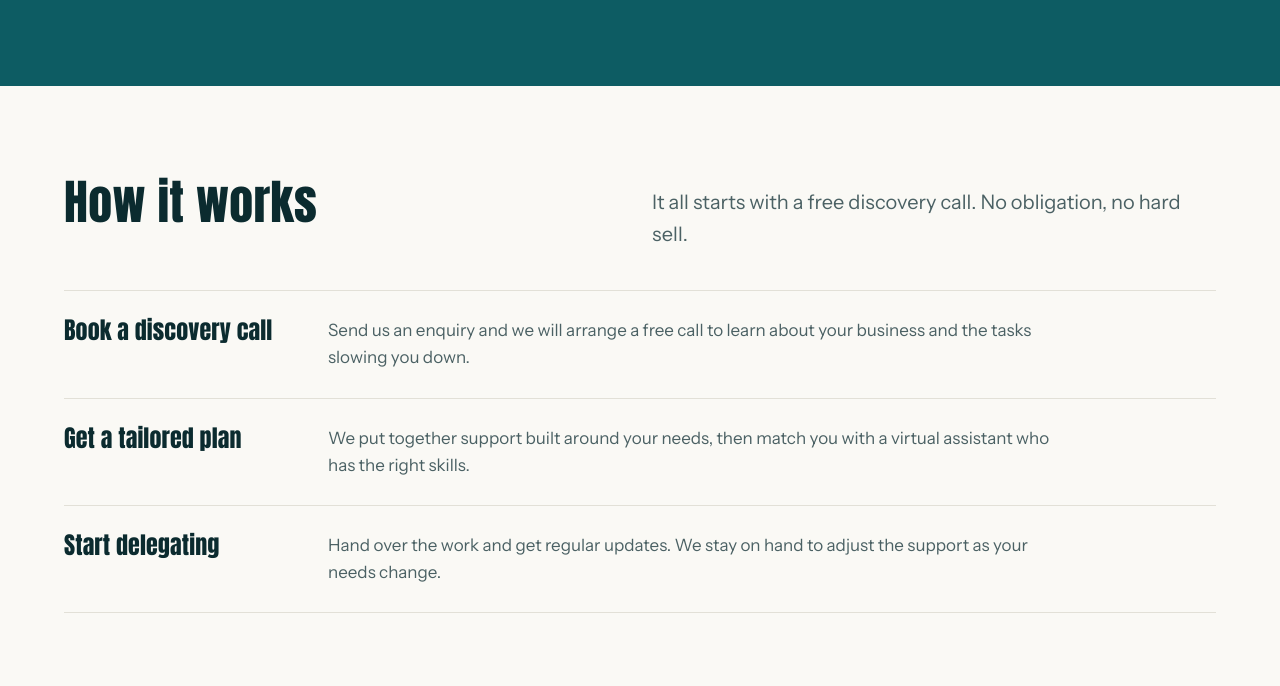
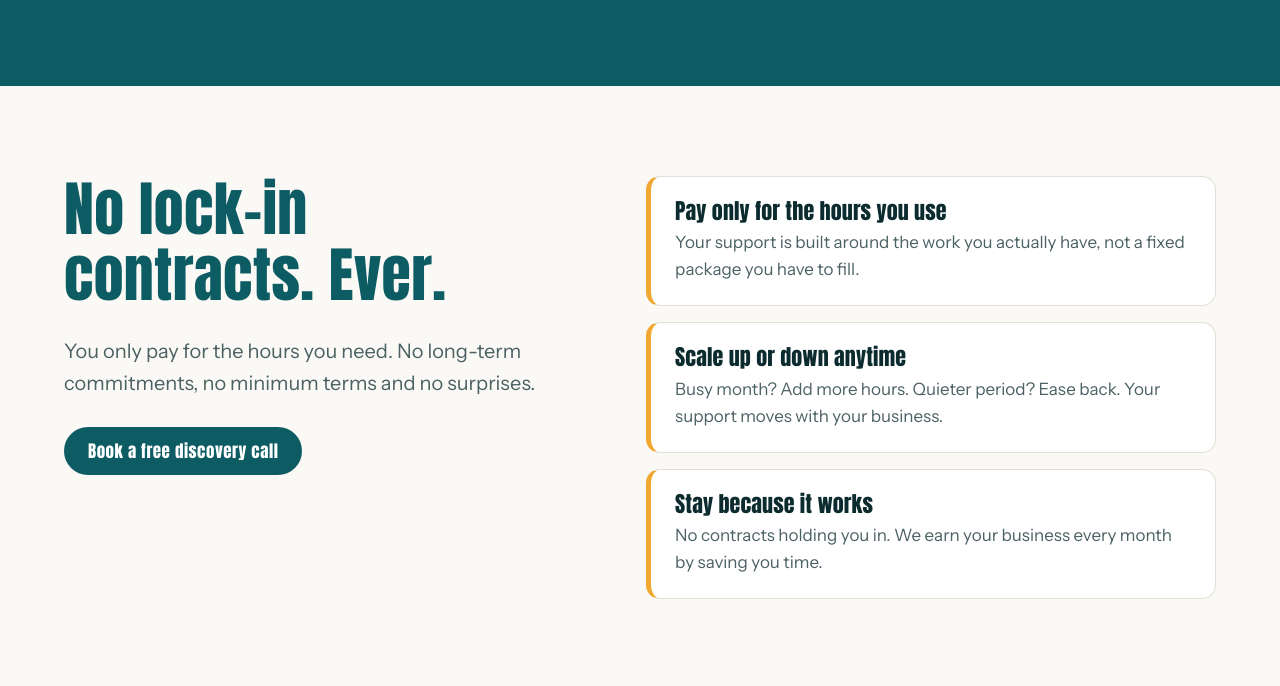
Before and after one commit to backroomva/Backroom-VA-WEBSITE, a plain HTML site: page index.html in a window 1280 px wide. Shown: the part 1726-2412 px from the top of the page. Drawn offline with Linux system fonts and the light colour scheme.

Commit message:
Add no lock-in contracts section
Co-Authored-By: Claude Opus 5.5 <noreply@anthropic.com>
Claude-Session: https://claude.ai/code/session_01ELMqD3Rn2hZh8xihuU1NTw

```diff
--- a/css/styles.css
+++ b/css/styles.css
@@ -194,3 +194,12 @@ fieldset{border:0;padding:0;margin:0}
   .card,.price{padding:22px}
   .actions .btn{flex:1 1 100%}
 }
+
+/* No lock-in pitch */
+.flex-pitch{display:grid;grid-template-columns:minmax(0,1fr) minmax(0,1.1fr);gap:clamp(28px,5vw,72px);align-items:start}
+.flex-pitch h2{font-size:clamp(36px,5vw,60px);color:var(--accent)}
+.pitch-list{list-style:none;margin:0;padding:0;display:grid;gap:16px}
+.pitch-list li{background:#fff;border:1px solid var(--line);border-left:5px solid var(--amber);border-radius:var(--radius);padding:22px 24px}
+.pitch-list h3{margin:0 0 6px;font-size:22px}
+.pitch-list p{margin:0;color:var(--muted)}
+@media (max-width:860px){.flex-pitch{grid-template-columns:minmax(0,1fr)}}
--- a/index.html
+++ b/index.html
@@ -78,7 +78,24 @@
   </div>
 </section>
 
-<section class="band">
+<section class="band" id="no-lock-in">
+  <div class="wrap">
+    <div class="flex-pitch">
+      <div>
+        <h2>No lock-in contracts. Ever.</h2>
+        <p class="lead">You only pay for the hours you need. No long-term commitments, no minimum terms and no surprises.</p>
+        <div class="actions"><a class="btn btn-primary" href="enquire.html">Book a free discovery call</a></div>
+      </div>
+      <ul class="pitch-list">
+        <li><h3>Pay only for the hours you use</h3><p>Your support is built around the work you actually have, not a fixed package you have to fill.</p></li>
+        <li><h3>Scale up or down anytime</h3><p>Busy month? Add more hours. Quieter period? Ease back. Your support moves with your business.</p></li>
+        <li><h3>Stay because it works</h3><p>No contracts holding you in. We earn your business every month by saving you time.</p></li>
+      </ul>
+    </div>
+  </div>
+</section>
+
+<section class="band soft">
   <div class="wrap">
     <div class="section-head"><h2>How it works</h2><p class="lead">It all starts with a free discovery call. No obligation, no hard sell.</p></div>
     <div class="steps">
```
Also changed, not shown: enquire.html (+1 -0 lines).
